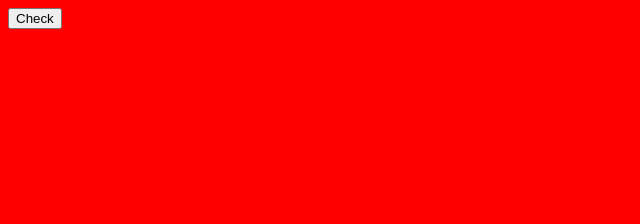
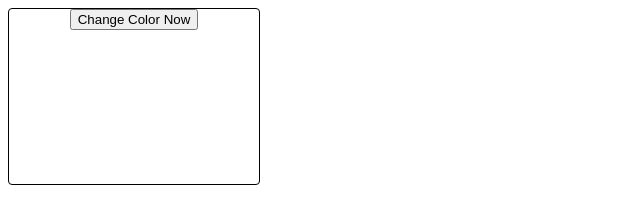
Before and after one commit to RobinsonKhaka/Color-Generator, a plain HTML site: page index.html in a window 1280 px wide. Shown: the whole page, without its empty margins (0-640 px from the left). Drawn offline with Linux system fonts and the light colour scheme.

Commit message:
RGB color generator finished

```diff
--- a/index.html
+++ b/index.html
@@ -13,9 +13,13 @@
 
  </head>
 
- <body>
-
-	<button onclick="check()">Check</button>
- </body>
-
+  <body>
+   <div class="wrapper">
+      <div class="box" id="box">
+         <div class="rgb" id="rgb">
+         </div>
+         <button onclick="changeColor()">Change Color Now</button>
+      </div>
+   </div>
+  </body>
  </html>
--- a/site.css
+++ b/site.css
@@ -1,3 +1,18 @@
-body{
-  background-color: red;
+.wrapper {
+  width: 100%;
+  height: 100%;
 }
+
+.box {
+  width: 250px;
+  height: 175px;
+  border: 1px solid black;
+  border-radius: 4px;
+  background-color: transparent;
+  text-align: center;
+}
+
+.rgb {
+  margin: 0 auto;
+  font-family: roboto, Arial, 'sans-serif';
+}
--- a/site.js
+++ b/site.js
@@ -1,3 +1,15 @@
-function check(){
-  alert("hi");
+function changeColor(){
+  var newColor = makeColor();
+  var box = document.getElementById("box").style.backgroundColor = newColor;
+  document.getElementById("rgb").innerHTML = newColor;
 }
+
+function makeColor() {
+  var arr =[];
+  for (var i = 0; i < 3; i++) {
+      var num = Math.floor(Math.random() * 256)
+      arr.push(num);
+   }
+   var newRgb = "rgb(" + arr[0] + ',' + arr[1] + ',' + arr[2] + ")";
+   return newRgb;
+}
```
